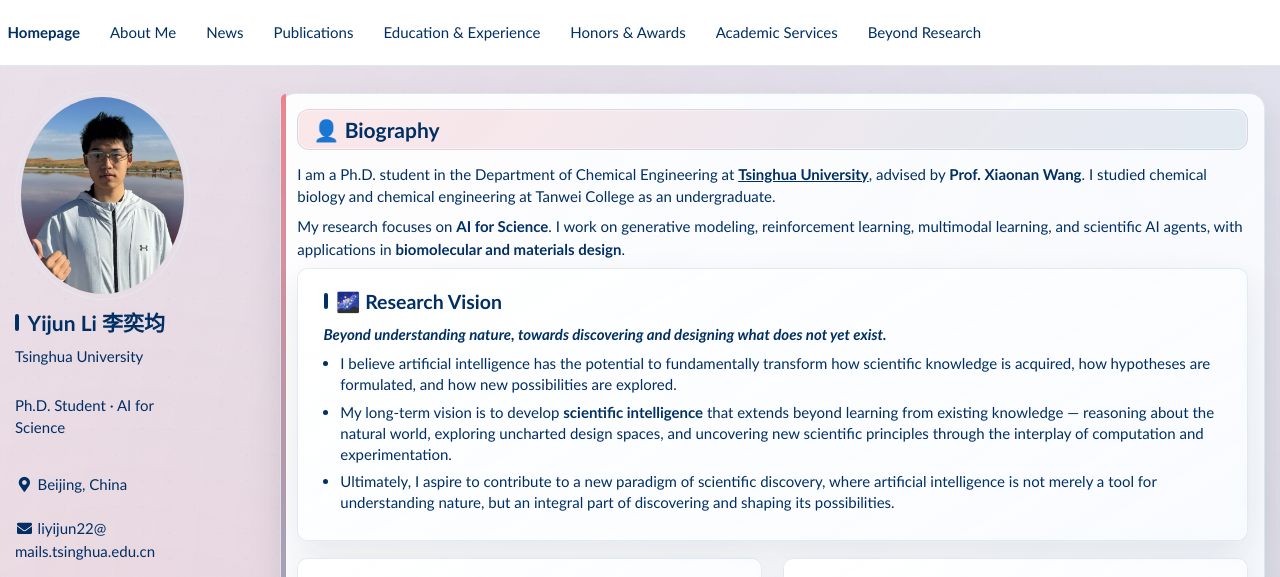
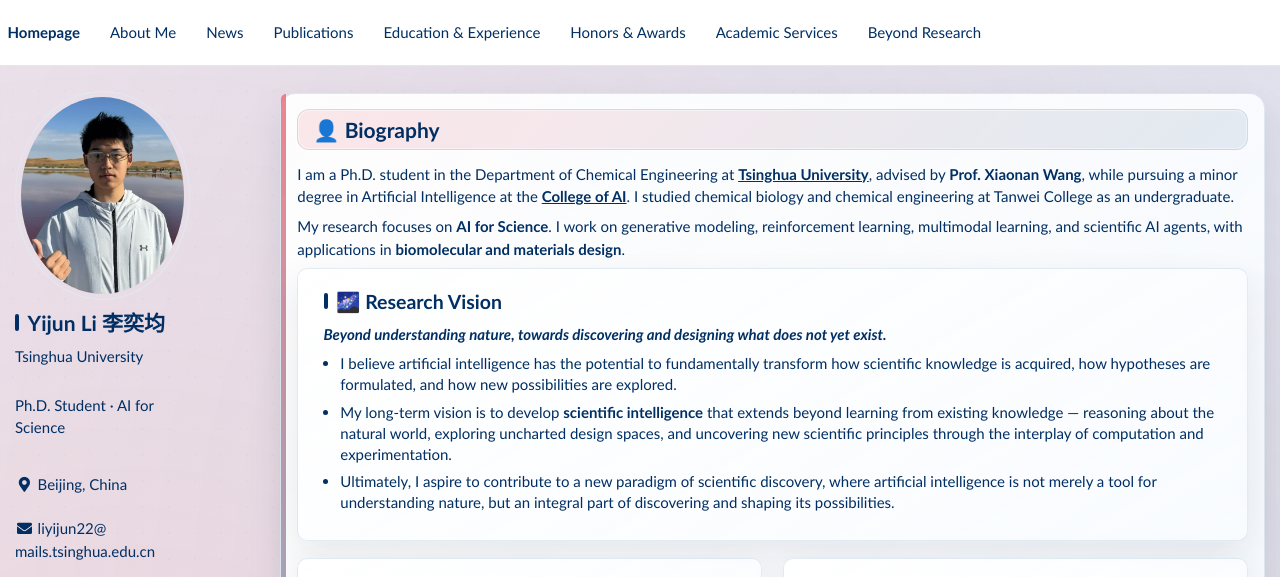
Before and after one commit to Knitua/knitua.github.io, a plain HTML site: page index.html in a window 1280 px wide. Shown: the top 577 px of the page. Drawn offline with Linux system fonts and the light colour scheme.

Commit message:
Update biography with the AI minor at Tsinghua

```diff
--- a/index.html
+++ b/index.html
@@ -55,7 +55,7 @@
       <p><span class="anchor" id="about"></span></p>
       <section class="story-section">
         <h1>👤 Biography</h1>
-        <p>I am a Ph.D. student in the Department of Chemical Engineering at <a href="https://www.tsinghua.edu.cn/en/"><strong>Tsinghua University</strong></a>, advised by <strong>Prof. Xiaonan Wang</strong>. I studied chemical biology and chemical engineering at Tanwei College as an undergraduate.</p>
+        <p>I am a Ph.D. student in the Department of Chemical Engineering at <a href="https://www.tsinghua.edu.cn/en/"><strong>Tsinghua University</strong></a>, advised by <strong>Prof. Xiaonan Wang</strong>, while pursuing a minor degree in Artificial Intelligence at the <a href="https://collegeai.tsinghua.edu.cn/"><strong>College of AI</strong></a>. I studied chemical biology and chemical engineering at Tanwei College as an undergraduate.</p>
         <p>My research focuses on <strong>AI for Science</strong>. I work on generative modeling, reinforcement learning, multimodal learning, and scientific AI agents, with applications in <strong>biomolecular and materials design</strong>.</p>
         <div class="highlight-block">
           <h3>🌌 Research Vision</h3>
```
